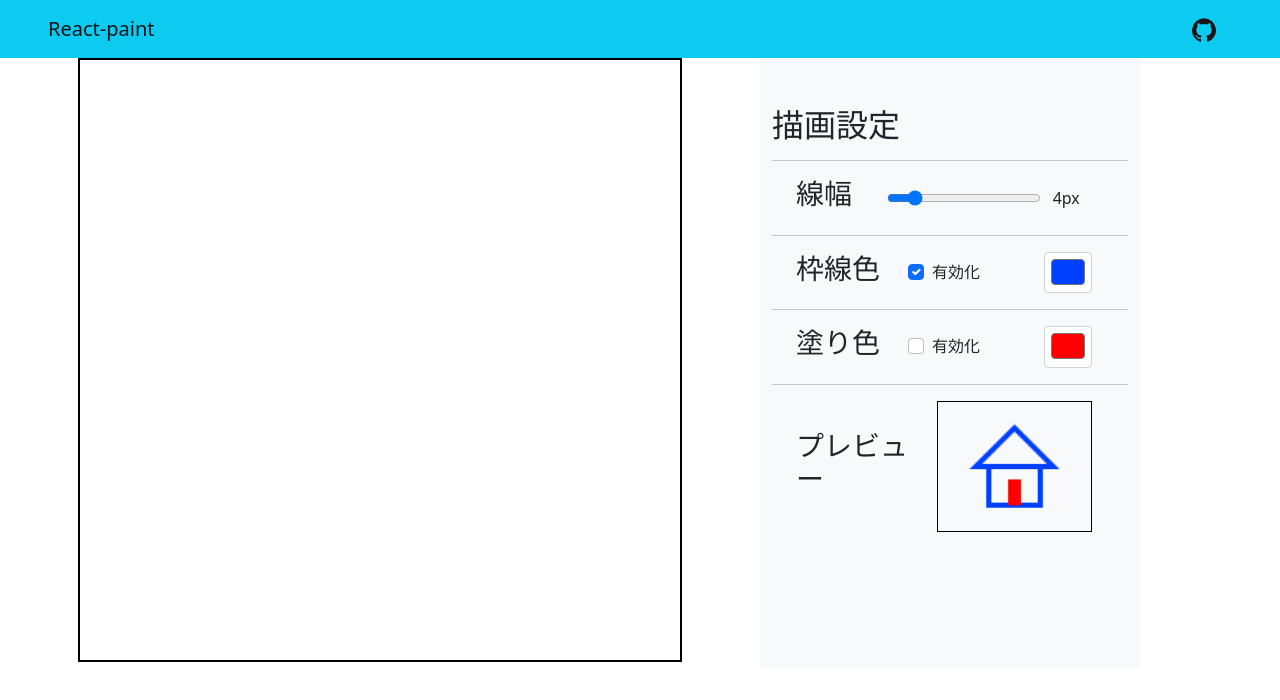
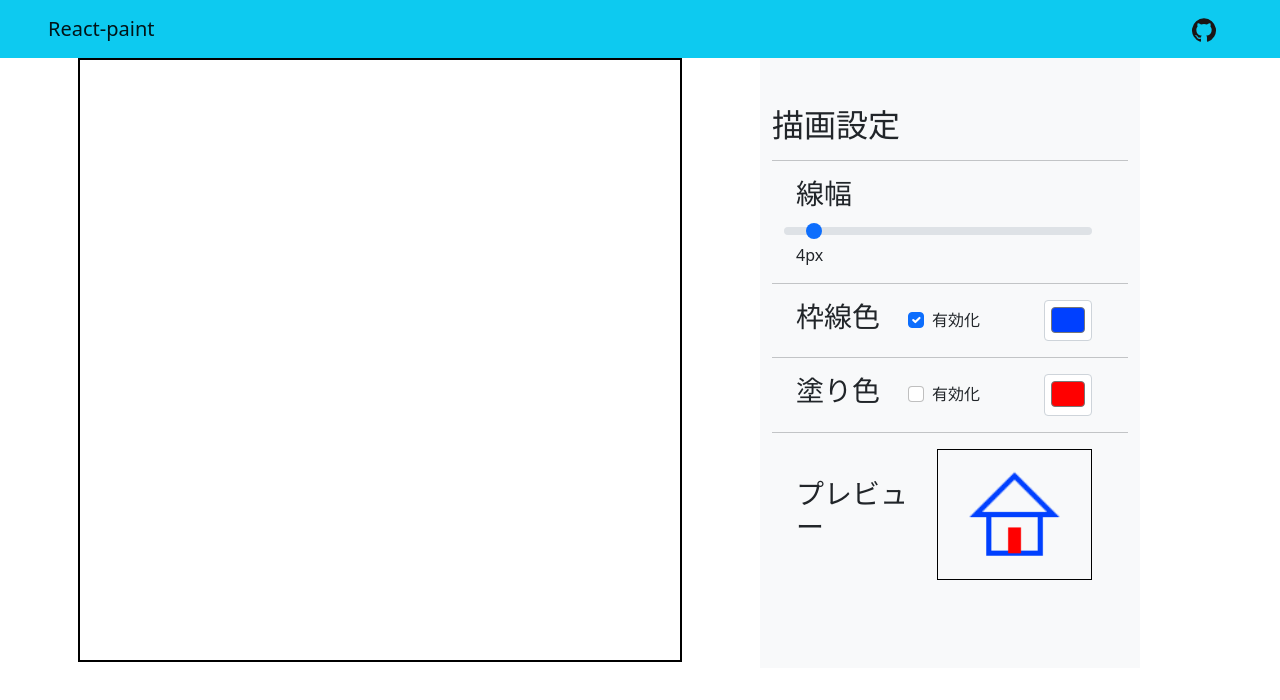
Before and after one commit to kotodu/react-paint, a React (Create React App) app: page / in a window 1280 px wide. Shown: the top 700 px of the page. Built offline with nearby package versions, Linux system fonts and the light colour scheme.

Commit message:
✏️lange→range

```diff
--- a/src/components/SizePicker.jsx
+++ b/src/components/SizePicker.jsx
@@ -17,7 +17,7 @@ const SizePicker = (props) => {
             min={1}
             max={40}
             step={0.5}
-            className="form-lange col-6"
+            className="form-range col-6"
             onChange={(e) => {
                 // 新たな線幅を上位コンポーネントへ
                 const newWidth = Number(e.target.value);
```
